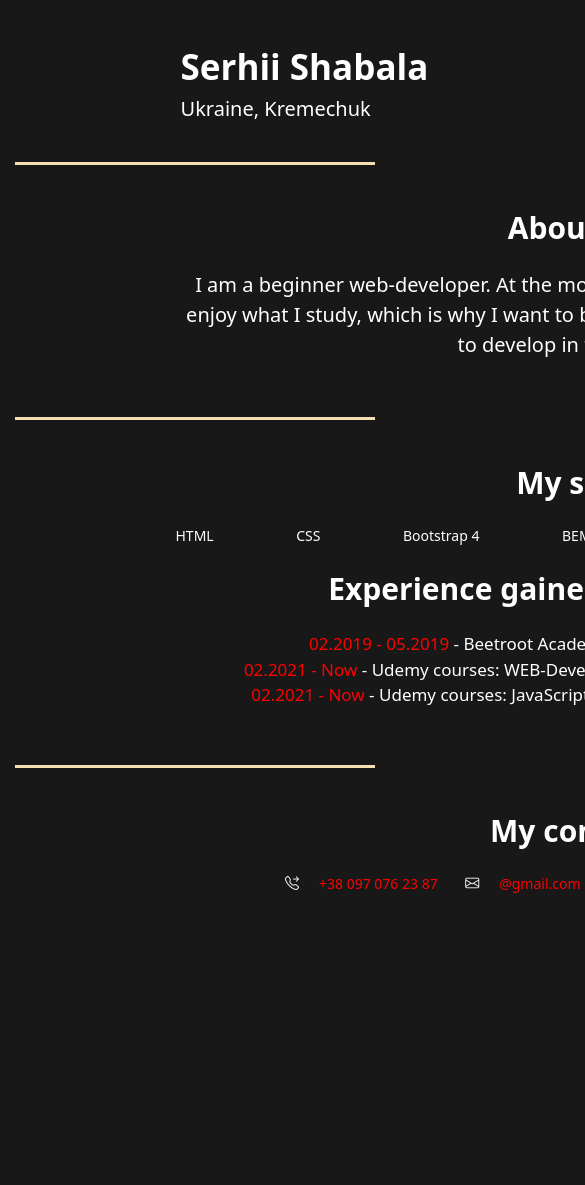
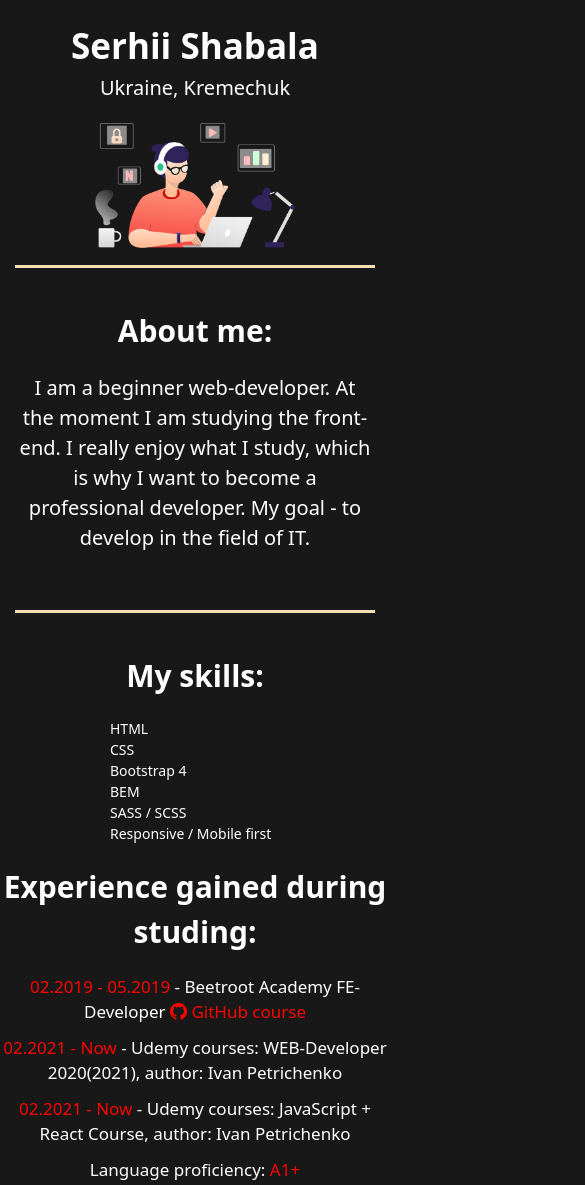
Before and after one commit to 13RedFox/rsschool-cv, a plain HTML site: page index.html in a window 390 px wide. Shown: the top 1185 px of the page, 585 px wide, since content can reach past the window. Before the commit the page ends 934 px from the top, so only its background shows below. Drawn offline with nearby package versions, Linux system fonts and the light colour scheme.

Commit message:
fix: fixed response size page

```diff
--- a/css/style.css
+++ b/css/style.css
@@ -30,14 +30,14 @@
     text-decoration: none;
 }
 
-.container {
-    width: 1170px;
-    margin: 0 auto;
+.main__title {
+    font-size: 3rem;
+    text-align: center;
+    margin-bottom: 2rem;
 }
 
-.main__title {
-    font-size: 3rem;
-    margin-bottom: 2rem;
+section, header, footer {
+    padding: 0 15px;
 }
 
 /*  Header Style    */
@@ -150,6 +150,12 @@
 
 .skills__wrapper-text {
     font-size: 1.7rem;
+    margin-bottom: 1rem;
+    text-align: center;
+}
+
+.skills__wrapper-text:last-child {
+    margin-bottom: 0;
 }
 
 .skills__wrapper-text span {
@@ -208,3 +214,55 @@
 .footer__list a:hover {
     color: #fff;
 }
+
+/*  Media:    */
+
+@media (min-width: 575.98px){
+    section, header, footer {
+        padding: 0 calc(50vw - 270px);
+    }
+}
+
+@media (min-width: 767.98px){
+    section, header, footer {
+        padding: 0 calc(50vw - 360px);
+    }
+}
+
+@media (min-width: 991.98px) {
+    section, header, footer {
+        padding: 0 calc(50vw - 480px);
+    }
+}
+
+@media (min-width: 1199.98px){
+    section, header, footer {
+        padding: 0 calc(50vw - 590px);
+    }
+}
+
+@media (max-width: 575.98px) {
+    .header__wrapper {
+        display: flex;
+        flex-direction: column;
+        text-align: center;
+    }
+    .header__info {
+        margin-bottom: 2rem;
+    }
+    .about__wrapper p {
+        width:  90%;
+    }
+    .skills__list {
+        display: flex;
+        flex-direction: column;
+        align-items: flex-start;
+        width:  17rem;
+    }
+    .footer__list {
+        display: flex;
+        flex-direction: column;
+        align-items: flex-start;
+        width:  17rem;
+    }
+}
--- a/index.html
+++ b/index.html
@@ -11,7 +11,7 @@
 </head>
 <body>
     <header class="header">
-        <div class="container">
+<!--        <div class="container">-->
             <div class="header__wrapper">
                 <div class="header__info">
                     <h1>Serhii Shabala</h1>
@@ -19,12 +19,11 @@
                 </div>
                 <img src="./images/Logo.png" alt="Logo" class="header__wrapper-img">
             </div>
-
-        </div>
+<!--        </div>-->
     </header>
 
     <section class="about">
-        <div class="container">
+<!--        <div class="container">-->
             <div class="about__wrapper">
                 <h2 class="main__title">About me:</h2>
                 <p>
@@ -33,11 +32,11 @@
                     My goal - to develop in the field of IT.
                 </p>
             </div>
-        </div>
+<!--        </div>-->
     </section>
 
     <section class="skills">
-        <div class="container">
+<!--        <div class="container">-->
             <div class="skills__wrapper">
                 <h2 class="main__title">My skills:</h2>
                 <ul class="skills__list">
@@ -55,12 +54,13 @@
                     author: Ivan Petrichenko</p>
                 <p class="skills__wrapper-text"><span>02.2021 - Now </span> - Udemy courses: JavaScript + React Course,
                     author: Ivan Petrichenko</p>
+                <p class="skills__wrapper-text"> Language proficiency: <span>A1+</span> </p>
             </div>
-        </div>
+<!--        </div>-->
     </section>
 
     <footer class="footer">
-        <div class="container">
+<!--        <div class="container">-->
             <div class="footer__wrapper">
                 <h2 class="main__title">My contacts:</h2>
                 <ul class="footer__list">
@@ -70,7 +70,7 @@
                     <li> <a href="https://github.com/13RedFox"><i class="bi bi-github"></i>@13RedFox</a></li>
                 </ul>
             </div>
-        </div>
+<!--        </div>-->
     </footer>
 </body>
 </html>
```
